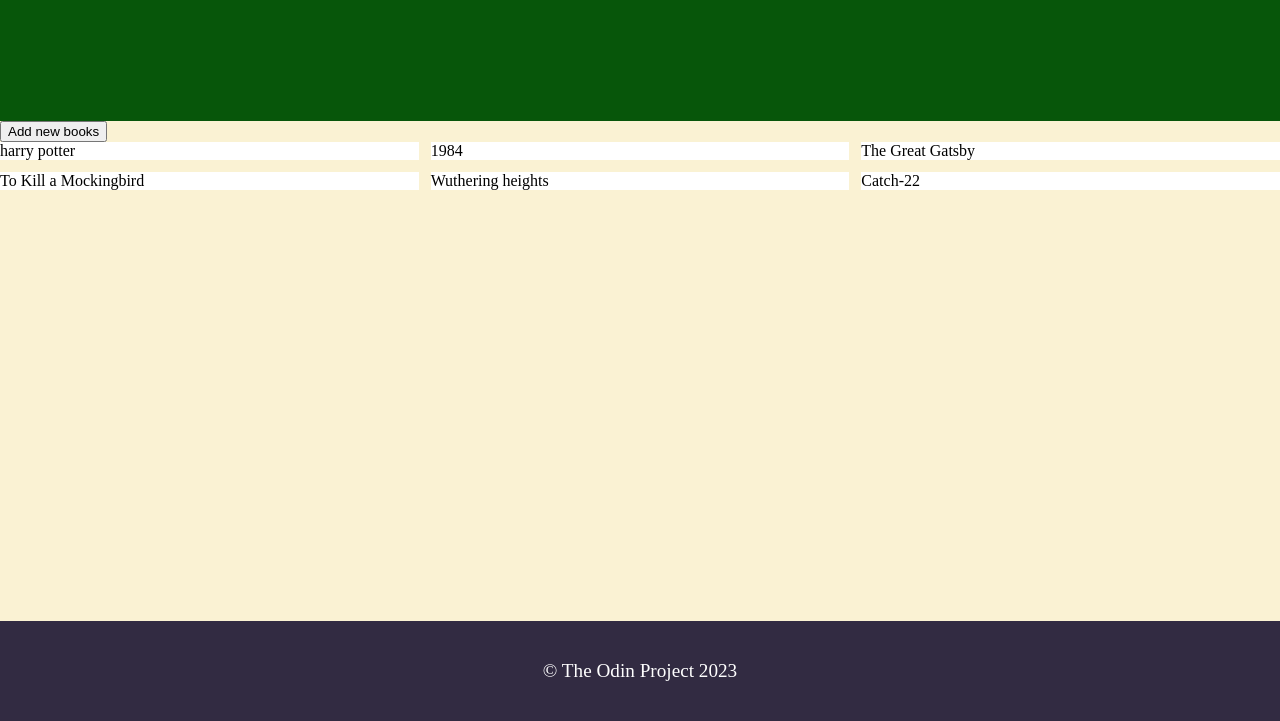
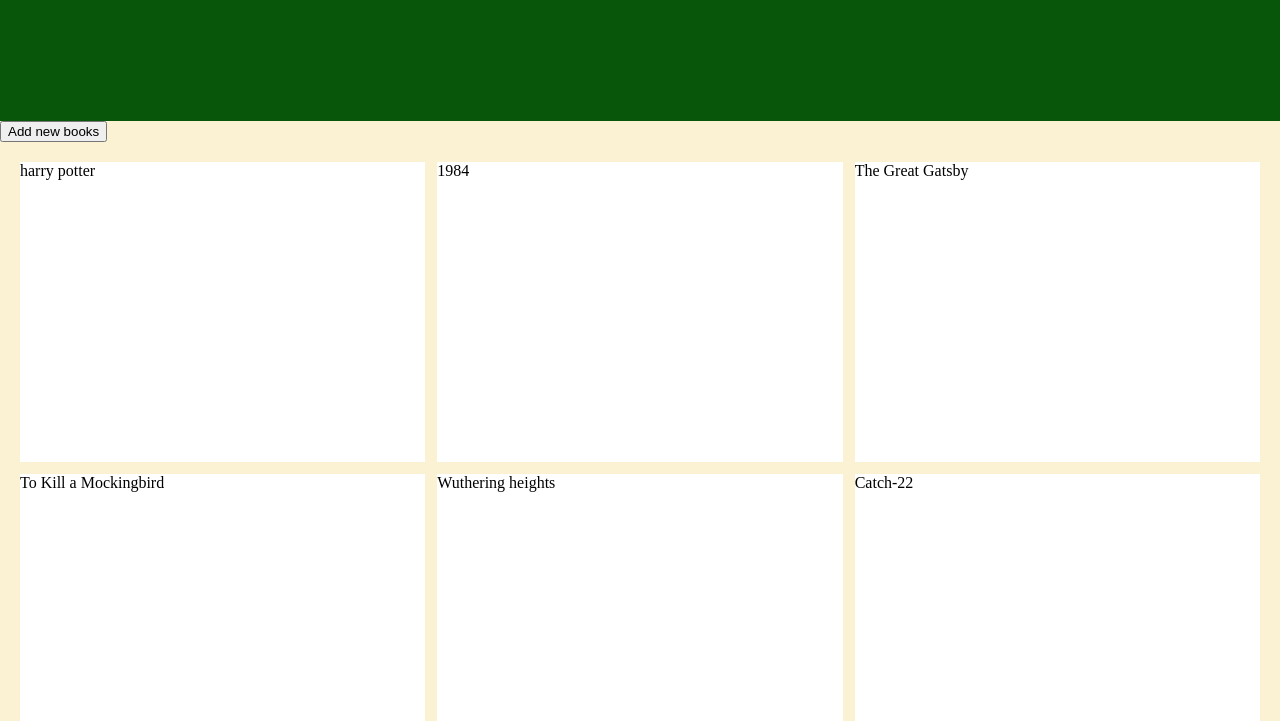
Before and after one commit to alvaromejiaAM/library-app, a plain HTML site: page index.html in a window 1280 px wide. Shown: the part 79-800 px from the top of the page. Drawn offline with Linux system fonts and the light colour scheme.

Commit message:
Add styles to book class

```diff
--- a/css/styles.css
+++ b/css/styles.css
@@ -40,7 +40,8 @@ body{
 .library{
   display: grid;
   grid-template-columns: 1fr 1fr 1fr;
-  grid-row: auto;
+  grid-auto-rows: 300px;
+  padding: 20px;
   gap: 12px;
 }
 
```
